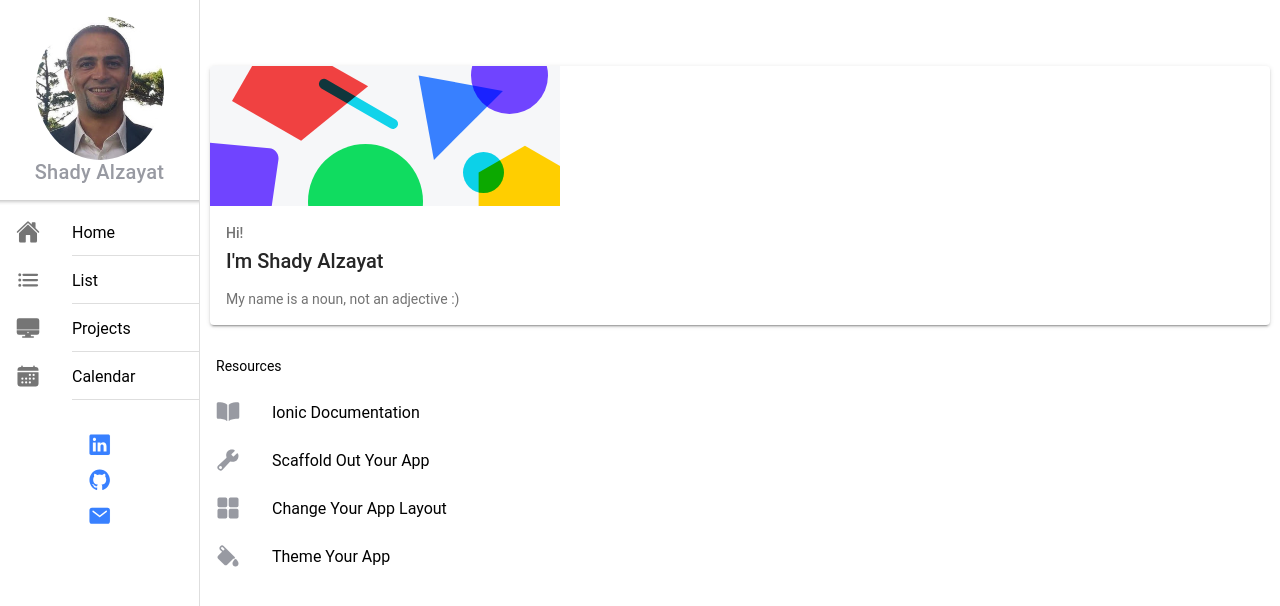
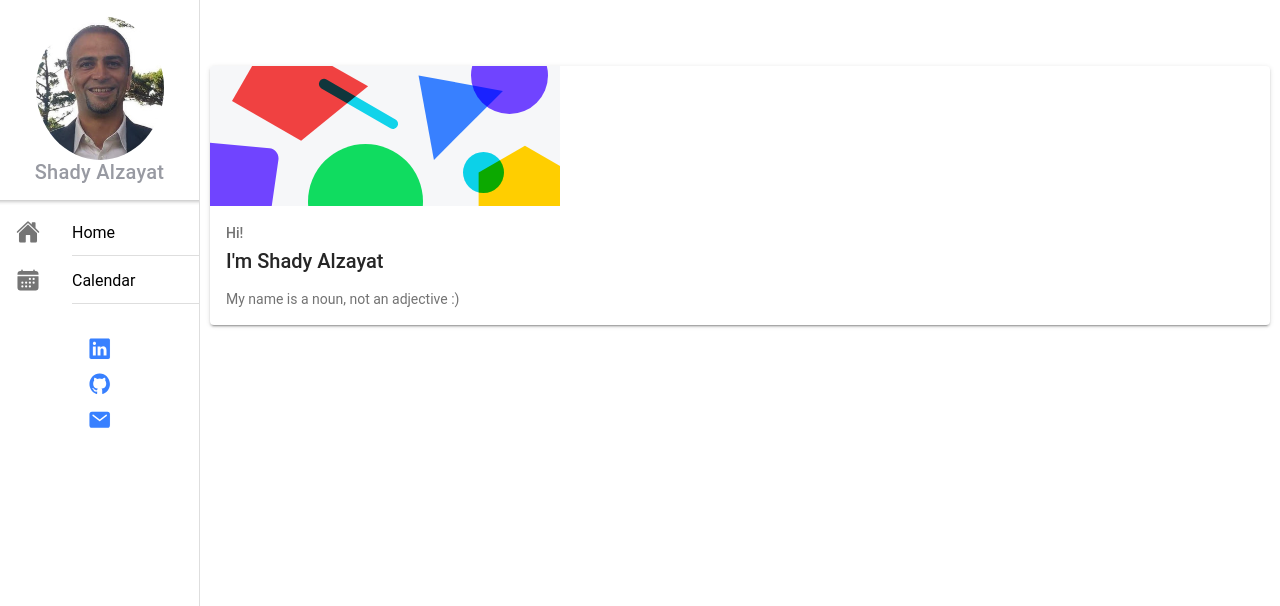
Before and after one commit to ShadyAlzayat/react-ionic-portfolio, a React (Create React App) app: page /#/home in a window 1280 px wide. Shown: the top 606 px of the page. Built offline with nearby package versions, Linux system fonts and the light colour scheme; the HTML template or start-up script is replaced by a standard one.

Commit message:
comment out place holder content

```diff
--- a/src/App.tsx
+++ b/src/App.tsx
@@ -36,16 +36,16 @@ const appPages: AppPage[] = [
     url: '#/home',
     icon: home
   },
-  {
-    title: 'List',
-    url: '#/list',
-    icon: list
-  },
-  {
-    title: 'Projects',
-    url: '#/projects',
-    icon: desktop
-  },
+  // {
+  //   title: 'List',
+  //   url: '#/list',
+  //   icon: list
+  // },
+  // {
+  //   title: 'Projects',
+  //   url: '#/projects',
+  //   icon: desktop
+  // },
   {
     title: 'Calendar',
     url: '#/calendar',
--- a/src/pages/Home.tsx
+++ b/src/pages/Home.tsx
@@ -43,7 +43,7 @@ const HomePage: React.FunctionComponent = () => {
           </IonCardContent>
         </IonCard>
 
-        <IonList lines='none'>
+        {/* <IonList lines='none'>
           <IonListHeader>
             <IonLabel>Resources</IonLabel>
           </IonListHeader>
@@ -72,7 +72,7 @@ const HomePage: React.FunctionComponent = () => {
             <IonIcon slot='start' color='medium' icon={colorFill} />
             <IonLabel>Theme Your App</IonLabel>
           </IonItem>
-        </IonList>
+        </IonList> */}
       </IonContent>
     </>
   );
```
